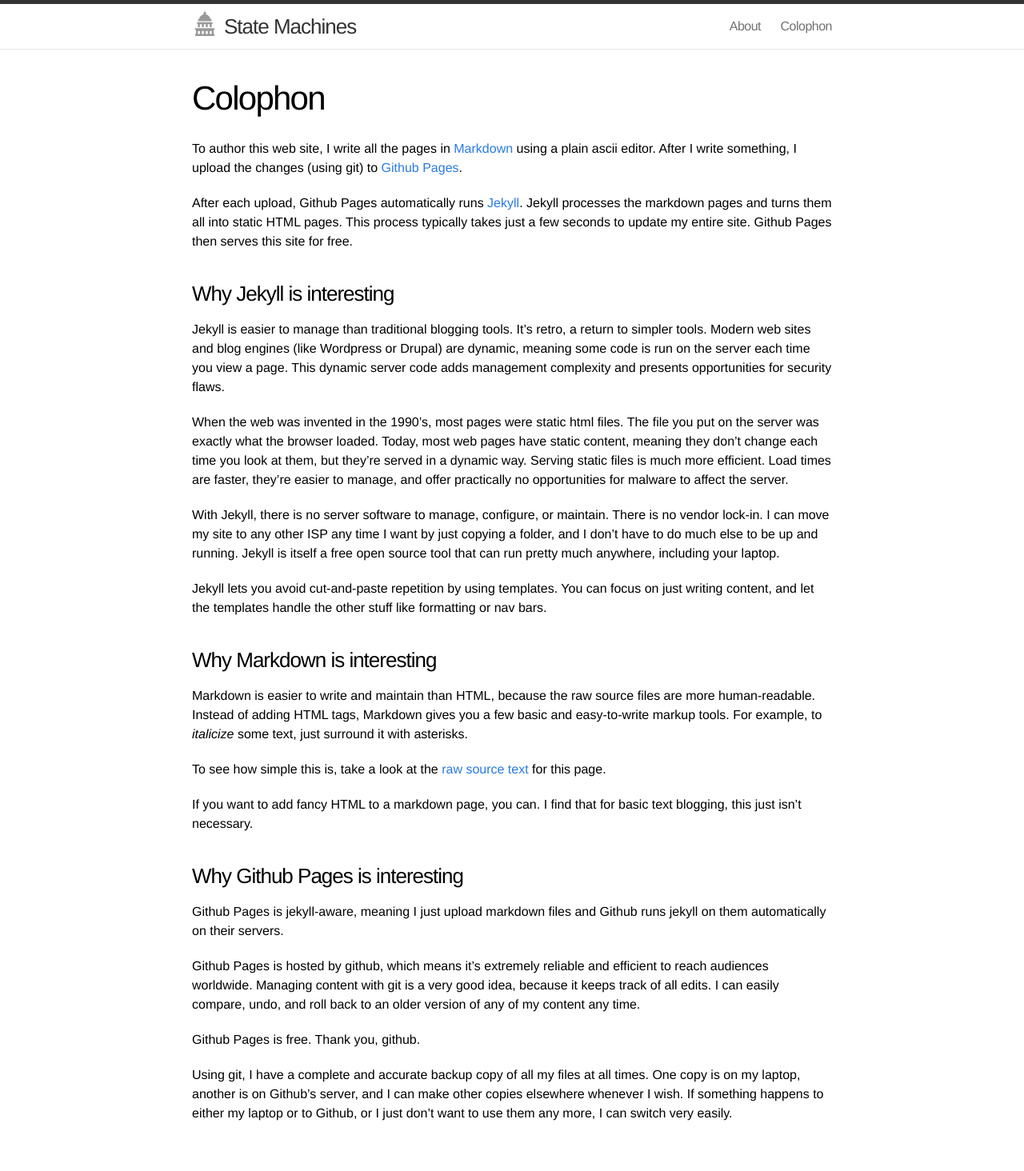
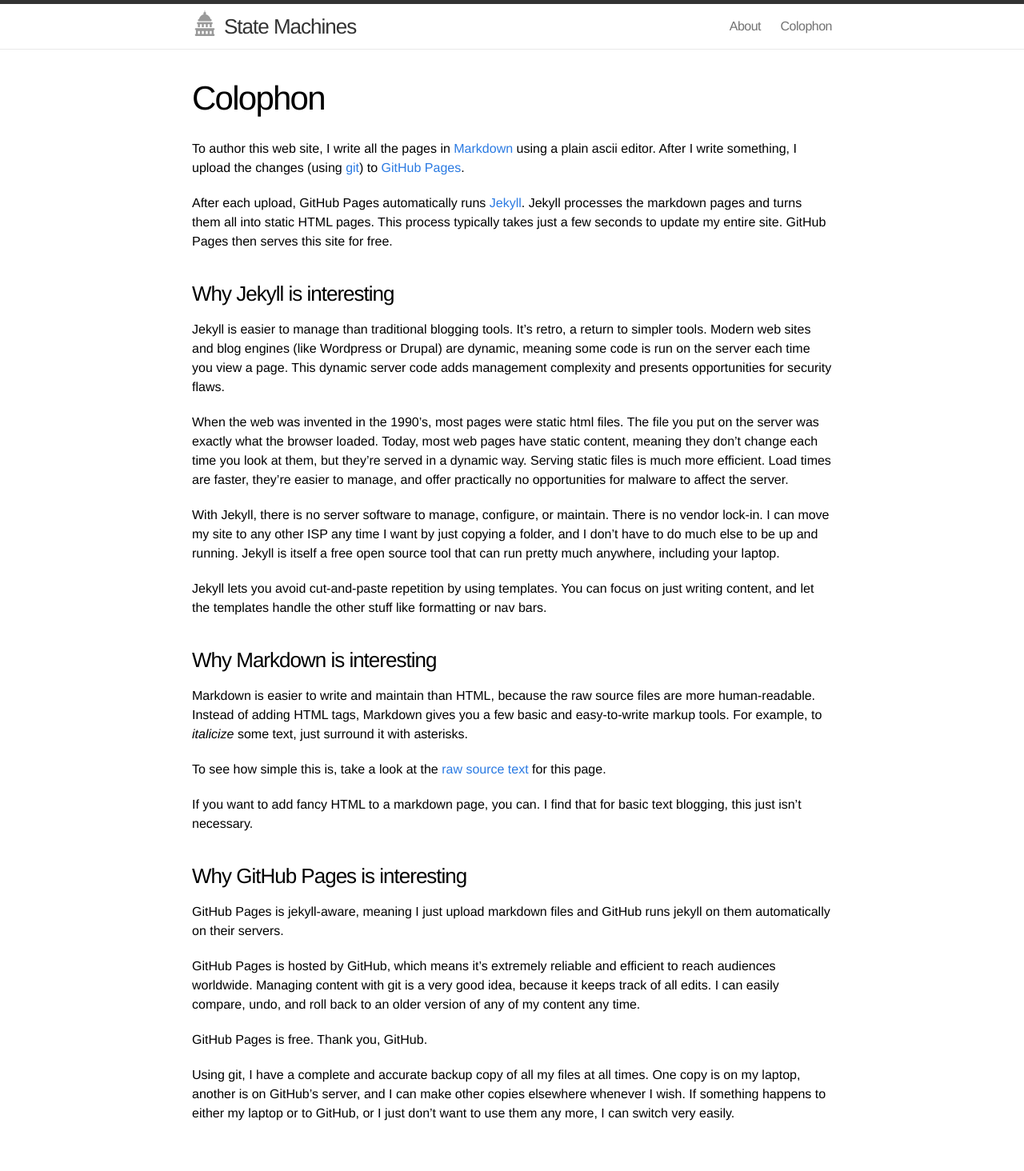
Before and after one commit to straz/state, a Jekyll site: the page built from colophon.md, in a window 1280 px wide. Shown: the whole page at 80% size. Built offline with Jekyll 4.4.1, drawn with Linux system fonts in a browser that asks for light colours; nearby versions of some CDN libraries.

```diff
--- a/colophon.md
+++ b/colophon.md
@@ -6,12 +6,12 @@ title: Colophon
 To author this web site, I write all the pages in
 [Markdown](http://help.github.com/articles/markdown-basics/) using a
 plain ascii editor. After I write something, I upload the changes
-(using git) to [Github Pages](http://pages.github.com).
+(using [git](http://git-scm.com)) to [GitHub Pages](http://pages.github.com).
 
-After each upload, Github Pages automatically runs
+After each upload, GitHub Pages automatically runs
 [Jekyll](http://jekyllrb.com). Jekyll processes the markdown pages and turns
 them all into static HTML pages. This process typically takes just a few
-seconds to update my entire site. Github Pages then serves this site for free.
+seconds to update my entire site. GitHub Pages then serves this site for free.
 
 ### Why Jekyll is interesting
 
@@ -54,21 +54,21 @@ If you want to add fancy HTML to a markdown page, you can.
 I find that for basic text blogging, this just isn't necessary.
 
 
-### Why Github Pages is interesting
+### Why GitHub Pages is interesting
 
-Github Pages is jekyll-aware, meaning I just upload markdown files
-and Github runs jekyll on them automatically on their servers.
+GitHub Pages is jekyll-aware, meaning I just upload markdown files
+and GitHub runs jekyll on them automatically on their servers.
 
-Github Pages is hosted by github, which means it's extremely reliable
+GitHub Pages is hosted by GitHub, which means it's extremely reliable
 and efficient to reach audiences worldwide. Managing content with git
 is a very good idea, because it keeps track of all edits. I can easily
 compare, undo, and roll back to an older version of any of my content
 any time.
 
-Github Pages is free. Thank you, github.
+GitHub Pages is free. Thank you, GitHub.
 
 Using git, I have a complete and accurate backup copy of all my files
-at all times. One copy is on my laptop, another is on Github's server,
+at all times. One copy is on my laptop, another is on GitHub's server,
 and I can make other copies elsewhere whenever I wish.  If something
-happens to either my laptop or to Github, or I just don't want to use
+happens to either my laptop or to GitHub, or I just don't want to use
 them any more, I can switch very easily.
```
